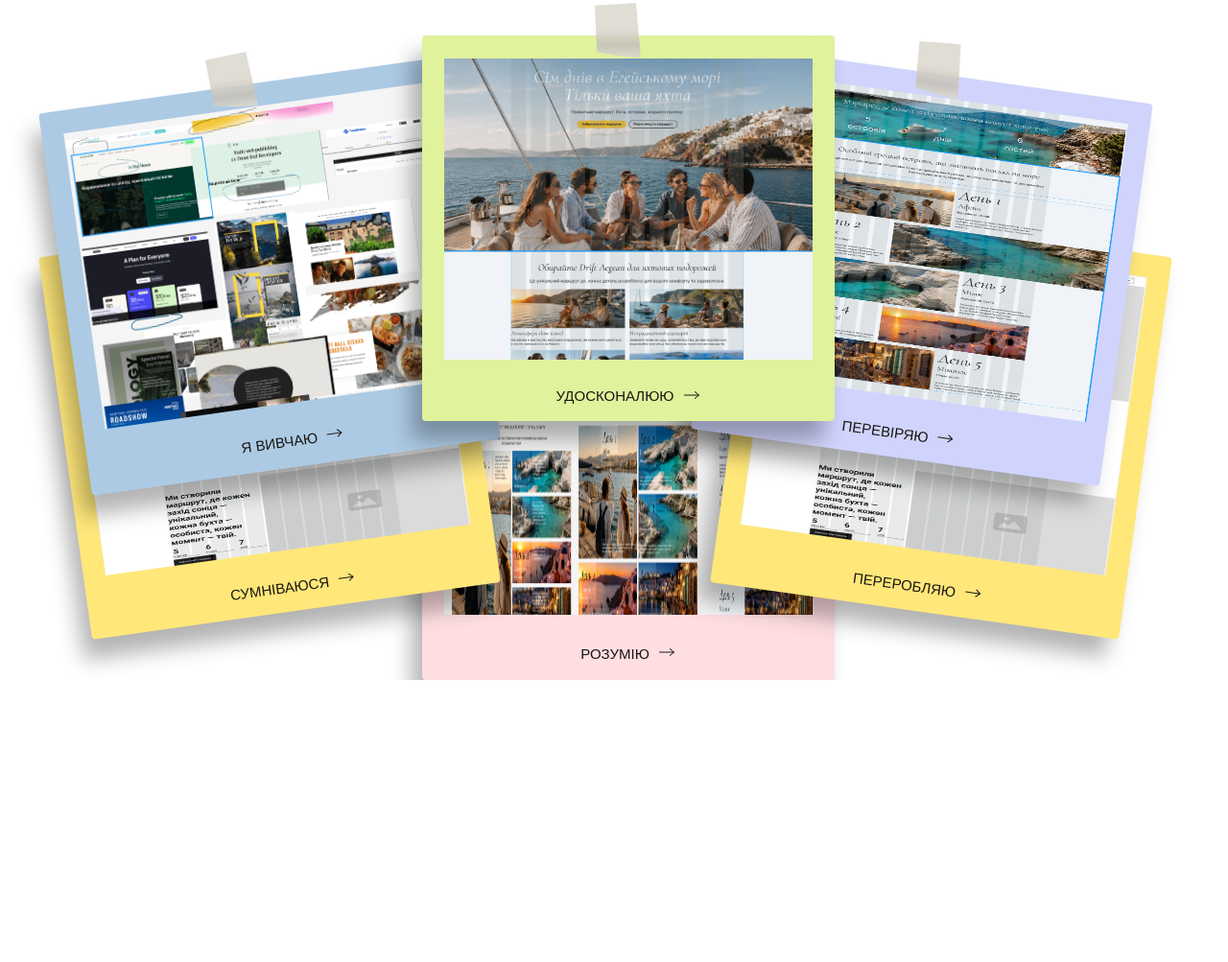
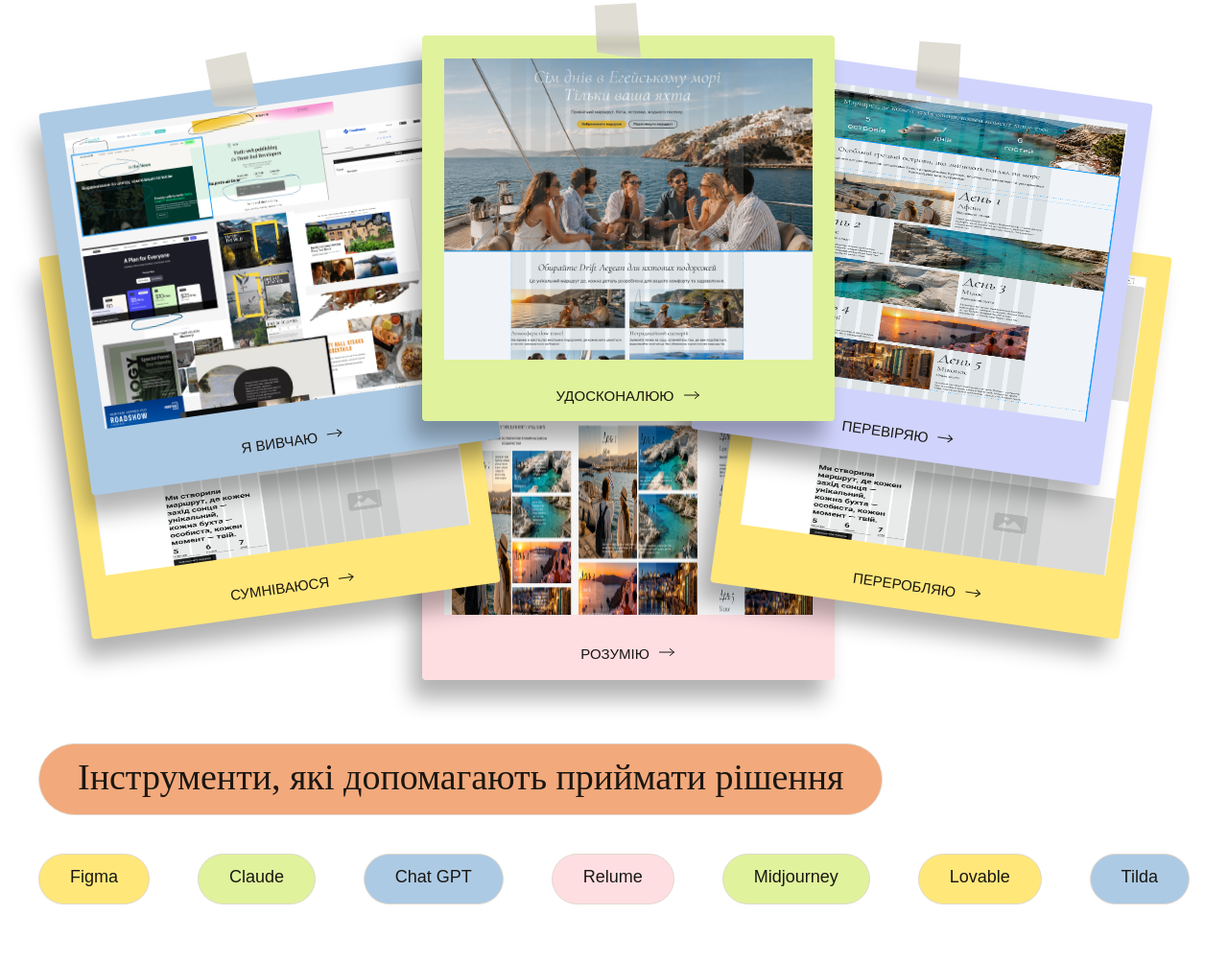
Before and after one commit to Agienko/designer-cv, a website built with Vite: page index.html in a window 1280 px wide. Shown: the part 2599-3602 px from the top of the page at 96% size. Before the commit the page ends 3308 px from the top, so only its background shows below. Built offline with nearby package versions, Linux system fonts and the light colour scheme; files whose address does not match are found by name.

Commit message:
instruments

```diff
--- a/index.html
+++ b/index.html
@@ -104,6 +104,18 @@
         <section class="thinking-section-wrapper">
             <h2 id="thinking-h2" class="section-header">Як я думаю</h2>
         </section>
+        <section class="instruments-section-wrapper">
+            <h2 class="section-header">Інструменти, які допомагають приймати рішення</h2>
+            <div class="instruments-list">
+                <p class="instruments-yellow">Figma</p>
+                <p class="instruments-green">Claude</p>
+                <p class="instruments-blue">Chat GPT</p>
+                <p class="instruments-pink">Relume</p>
+                <p class="instruments-green">Midjourney</p>
+                <p class="instruments-yellow">Lovable</p>
+                <p class="instruments-blue">Tilda</p>
+            </div>
+        </section>
     </div>
 </div>
 <script type="module" src="/src/main.js"></script>
--- /dev/null
+++ b/src/css/instruments.css
@@ -0,0 +1,36 @@
+.instruments-section-wrapper{
+    width: 1200px;
+    padding-top: 80px;
+    padding-bottom: 60px;
+}
+
+.instruments-list {
+    display: flex;
+    justify-content: space-between;
+    margin-top: 40px;
+}
+.instruments-list p {
+    border: 1px solid #E0D8CC;
+    padding: 8px 32px 12px;
+    gap: 8px;
+    border-radius: 100px;
+    font-family: DM Sans, sans-serif;
+    font-weight: 400;
+    font-size: 18px;
+    line-height: 170%;
+    letter-spacing: 0;
+    text-align: center;
+}
+
+.instruments-yellow {
+    background: #FFE77A;
+}
+.instruments-pink {
+    background: #FFDEE2;
+}
+.instruments-green {
+    background: #E0F29C;
+}
+.instruments-blue {
+    background: #ADCAE4;
+}
--- a/src/css/thinking.css
+++ b/src/css/thinking.css
@@ -1,6 +1,6 @@
 .thinking-section-wrapper {
     width: 1200px;
-    padding-top: 40px;
+    padding-top: 0;
     padding-bottom: 60px;
     height: 816px;
     position: relative;
@@ -13,7 +13,7 @@
     flex-direction: column;
     justify-content: center;
     position: absolute;
-    transition: scale 1.2s ease;
+    transition: scale 1s ease;
 }
 
 .thinking-card-wrapper:hover {
--- a/src/main.js
+++ b/src/main.js
@@ -3,6 +3,7 @@ import './css/main.css'
 import './css/hero-section.css'
 import './css/learn-projects.css'
 import './css/thinking.css'
+import './css/instruments.css'
 import './css/buttons.css'
 import {createThinkingCard} from "./thinking-card-template.js";
 
```
